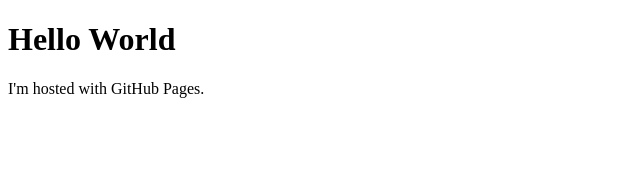
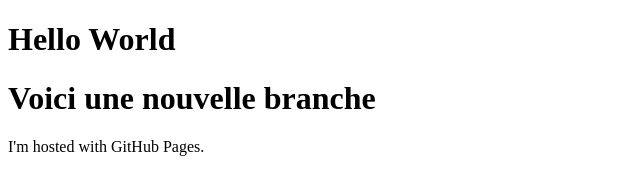
Before and after one commit to Rajnirushan/Rajnirushan.github.io, a plain HTML site: page index.html in a window 1280 px wide. Shown: the whole page, without its empty margins (0-640 px from the left). Drawn offline with Linux system fonts and the light colour scheme.

Commit message:
nouvelle branche

```diff
--- a/index.html
+++ b/index.html
@@ -2,6 +2,7 @@
 <html>
 <body>
 <h1>Hello World</h1>
+ <h1>Voici une nouvelle branche</h1>
 <p>I'm hosted with GitHub Pages.</p>
 </body>
 </html>
```
